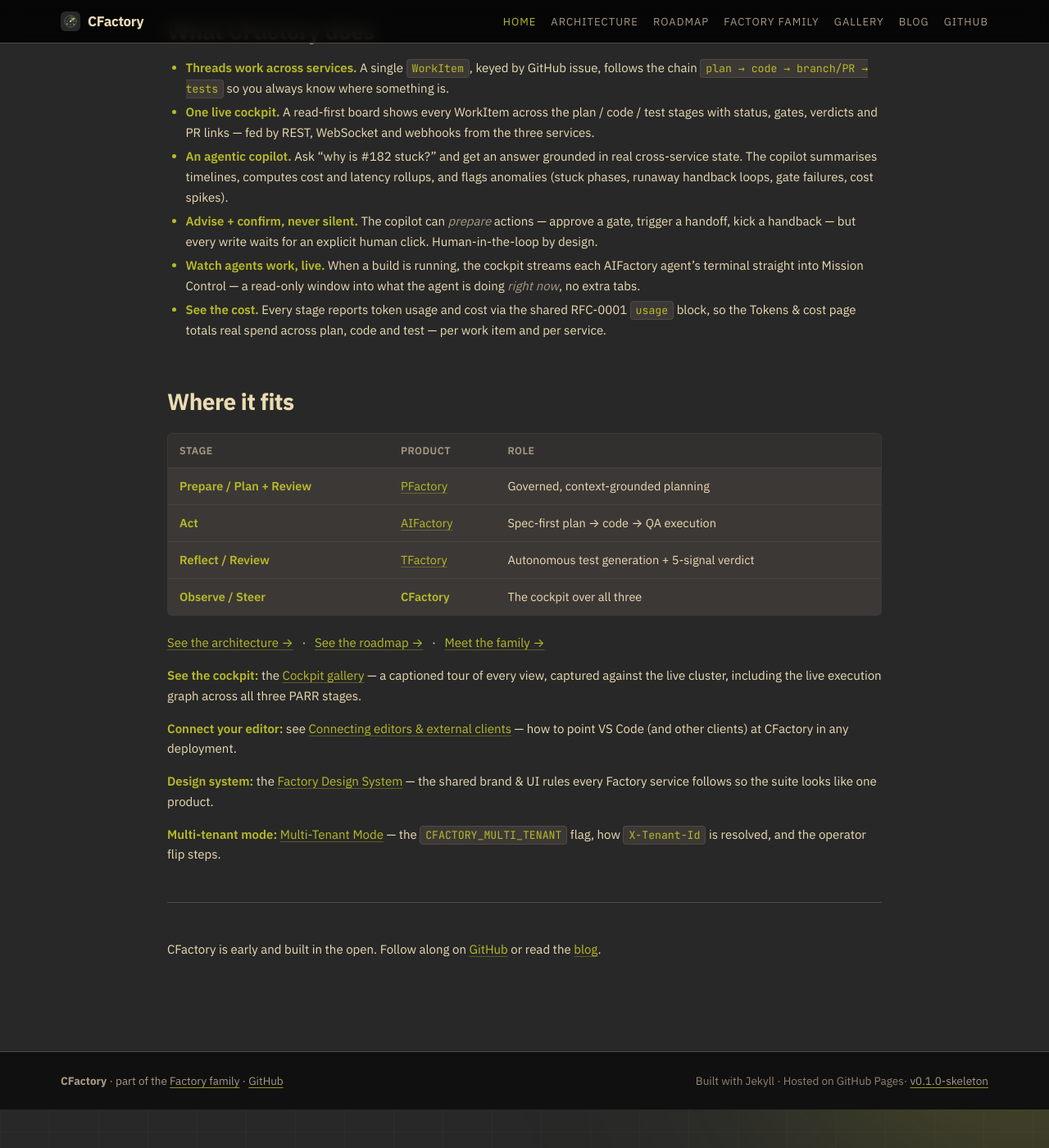
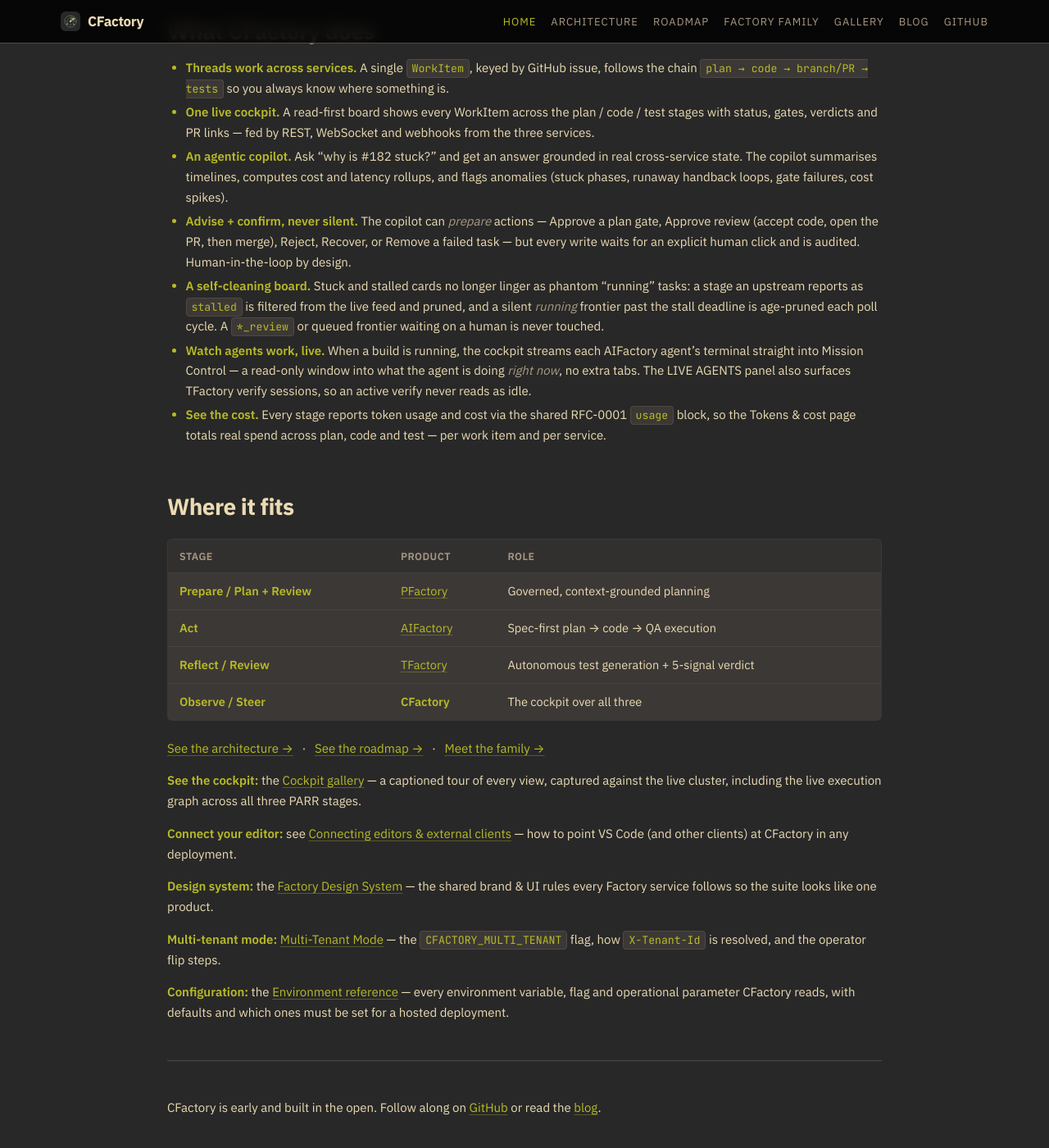
Before and after one commit to olafkfreund/CFactory, a Jekyll site: the page built from docs/index.md, in a window 1280 px wide and 1400 px high, scrolled down 991 px. Shown: the whole window at 82% size. Built offline with Jekyll 4.4.1, drawn with Linux system fonts in a browser that asks for light colours.

Commit message:
docs: env reference page, feature refresh + latest blog post
Refresh CFactory docs for the current cockpit:

- Add docs/dev/environment-reference.md — a public GitHub Pages page
  documenting every env var / flag / operational parameter the cockpit
  reads (22 CFACTORY_* Settings fields + CFACTORY_STALL_DEADLINE_SECONDS,
  2 bare OLLAMA_* aliases, ANTHROPIC_API_KEY, 4 VITE_* build-time vars,
  and the BACKEND_URL / CFACTORY_API_KEY nginx runtime env), each with
  default and hosted-deploy requirement. Linked from the docs index.
- .env.example: add the two frontend-container runtime vars (BACKEND_URL,
  CFACTORY_API_KEY) that were the only operator-relevant vars it lacked,
  and point the header at the new public reference.
- README + docs index: cover the newest cockpit features — human-in-the-loop
  Approve/Reject/Recover/Remove actions, self-cleaning board (stuck/stalled
  prune, #186/#187), LIVE AGENTS across AIFactory + TFactory verify (#184/#188),
  and the /ws/events upstream feed fix (#185).
- Add blog post docs/_posts/2026-07-23-cfactory-latest.md on the cycle.

Docs/markdown only; no source touched. env coverage grep-verified
complete against the codebase (0 unaccounted).

Co-Authored-By: Claude Opus 4.8 <noreply@anthropic.com>
Claude-Session: https://claude.ai/code/session_01NnzwnLkaYyPzPq442JeEHs

```diff
--- a/docs/index.md
+++ b/docs/index.md
@@ -48,12 +48,19 @@ agentic SDLC needs.
   real cross-service state. The copilot summarises timelines, computes cost and
   latency rollups, and flags anomalies (stuck phases, runaway handback loops,
   gate failures, cost spikes).
-- **Advise + confirm, never silent.** The copilot can *prepare* actions — approve
-  a gate, trigger a handoff, kick a handback — but every write waits for an
-  explicit human click. Human-in-the-loop by design.
+- **Advise + confirm, never silent.** The copilot can *prepare* actions — Approve
+  a plan gate, Approve review (accept code, open the PR, then merge), Reject,
+  Recover, or Remove a failed task — but every write waits for an explicit human
+  click and is audited. Human-in-the-loop by design.
+- **A self-cleaning board.** Stuck and stalled cards no longer linger as phantom
+  "running" tasks: a stage an upstream reports as `stalled` is filtered from the
+  live feed and pruned, and a silent *running* frontier past the stall deadline
+  is age-pruned each poll cycle. A `*_review` or queued frontier waiting on a
+  human is never touched.
 - **Watch agents work, live.** When a build is running, the cockpit streams each
   AIFactory agent's terminal straight into Mission Control — a read-only window
-  into what the agent is doing *right now*, no extra tabs.
+  into what the agent is doing *right now*, no extra tabs. The LIVE AGENTS panel
+  also surfaces TFactory verify sessions, so an active verify never reads as idle.
 - **See the cost.** Every stage reports token usage and cost via the shared
   RFC-0001 `usage` block, so the Tokens & cost page totals real spend across
   plan, code and test — per work item and per service.
@@ -77,6 +84,8 @@ agentic SDLC needs.
 
 **Multi-tenant mode:** [Multi-Tenant Mode](guides/multi-tenant.md) — the `CFACTORY_MULTI_TENANT` flag, how `X-Tenant-Id` is resolved, and the operator flip steps.
 
+**Configuration:** the [Environment reference](dev/environment-reference.md) — every environment variable, flag and operational parameter CFactory reads, with defaults and which ones must be set for a hosted deployment.
+
 ---
 
 <p class="muted">CFactory is early and built in the open. Follow along on
```
Also changed, not shown: docs/_posts/2026-07-23-cfactory-latest.md (added, +63 -0 lines), docs/dev/environment-reference.md (added, +108 -0 lines), README.md, 1 other file.
